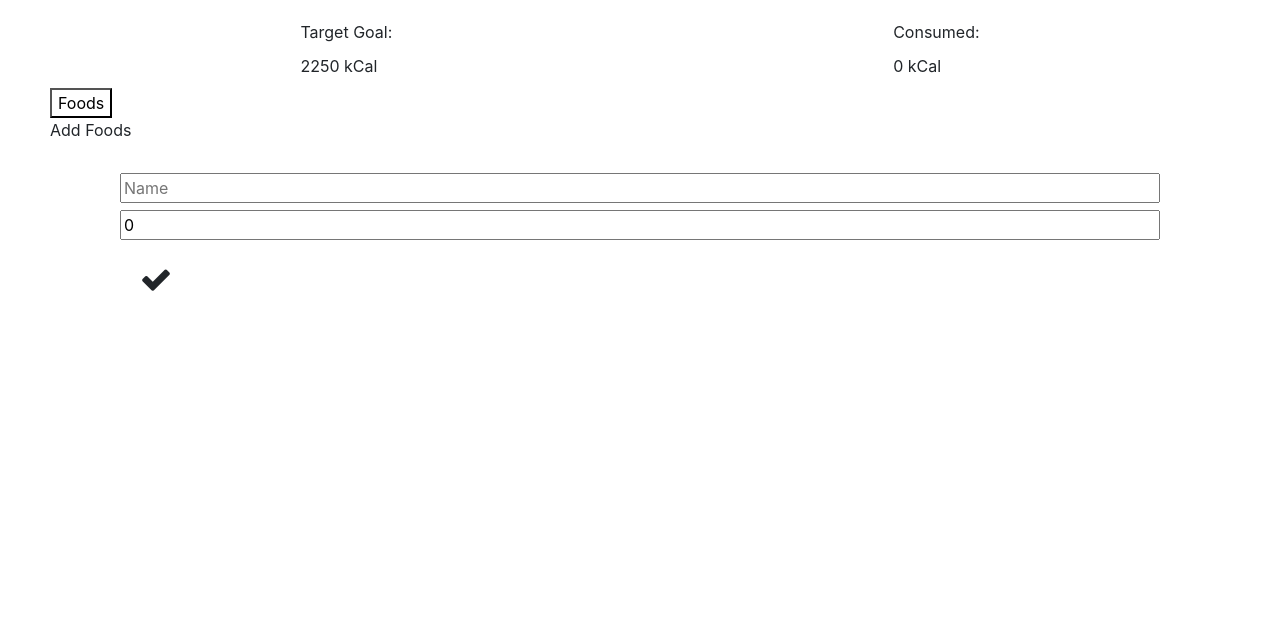
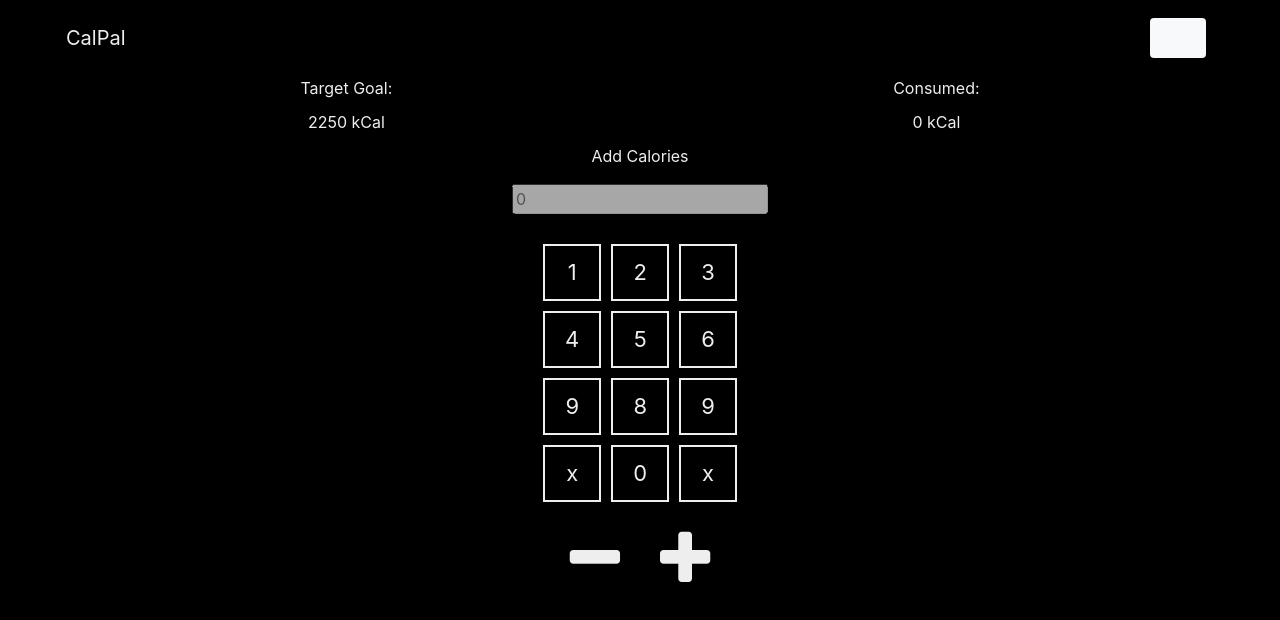
Before and after one commit to IronCoderXYZ/CalPal, a React (Create React App) app: page / in a window 1280 px wide. Shown: the top 620 px of the page. Built offline with nearby package versions, Linux system fonts and the light colour scheme.

Commit message:
Adding routing

```diff
--- a/src/App.js
+++ b/src/App.js
@@ -1,5 +1,6 @@
 // NPM Imports
 import React, { Component } from 'react';
+import { Link } from 'react-router-dom';
 // Local Imports
 import './App.css';
 import Add from './components/Add';
@@ -11,7 +12,6 @@ import UpdateGoals from './components/UpdateGoals';
 Index
 0 = Keyboard
 1 = Update Goals
-2 = Foods
 */
 
 class App extends Component {
@@ -22,12 +22,11 @@ class App extends Component {
       goal: 2250,
       newGoal: 0,
       consumed: 0,
-      viewIndex: 2
+      viewIndex: 0
     };
     this.addCalories = this.addCalories.bind(this);
     this.onClickGoal = this.onClickGoal.bind(this);
     this.onGoalsSave = this.onGoalsSave.bind(this);
-    this.onClickFoods = this.onClickFoods.bind(this);
     this.onInputChange = this.onInputChange.bind(this);
     this.onGoalsUpdate = this.onGoalsUpdate.bind(this);
     this.subtractCalories = this.subtractCalories.bind(this);
@@ -43,12 +42,6 @@ class App extends Component {
     if (lastSessionConsumed) {
       this.setState({ consumed: Number(lastSessionConsumed) });
     }
-  }
-
-  onClickFoods() {
-    this.setState(({ viewIndex }) => {
-      return { viewIndex: viewIndex === 2 ? 0 : 2 };
-    });
   }
 
   onGoalsSave() {
@@ -115,12 +108,6 @@ class App extends Component {
             onInputChange={this.onGoalsUpdate}
           />
         );
-      case 2:
-        return (
-          <div>
-            <Foods />
-          </div>
-        );
     }
   }
 
--- /dev/null
+++ b/src/components/Menu.js
@@ -0,0 +1,49 @@
+// NPM Imports
+import { Link } from 'react-router-dom';
+import React, { Component } from 'react';
+import {
+  Collapse,
+  Navbar,
+  NavbarToggler,
+  NavbarBrand,
+  Nav,
+  NavItem,
+  NavLink
+} from 'reactstrap';
+// Local Imports
+
+export default class Menu extends Component {
+  constructor(props) {
+    super(props);
+    this.state = { collapsed: true };
+    this.toggleNavbar = this.toggleNavbar.bind(this);
+  }
+
+  toggleNavbar() {
+    this.setState({ collapsed: !this.state.collapsed });
+  }
+
+  render() {
+    return (
+      <div>
+        <Navbar color="faded">
+          <NavbarBrand className="mr-auto">CalPal</NavbarBrand>
+          <NavbarToggler
+            onClick={this.toggleNavbar}
+            className="mr-2 bg-light"
+          />
+          <Collapse isOpen={!this.state.collapsed} navbar>
+            <Nav navbar>
+              <NavItem>
+                <Link to="/">Home</Link>
+              </NavItem>
+              <NavItem>
+                <Link to="/foods">Foods</Link>
+              </NavItem>
+            </Nav>
+          </Collapse>
+        </Navbar>
+      </div>
+    );
+  }
+}
--- a/src/components/Overview.js
+++ b/src/components/Overview.js
@@ -1,24 +1,14 @@
 import React from 'react';
 
 export default ({ viewIndex, consumed, goal, onClickGoal, onClickFoods }) => (
-  <div>
   <div className="overview">
     <div onClick={onClickGoal}>
       <p className="overview-subtitle">Target Goal:</p>
       <p className="overview-subtitle">{`${goal} kCal`}</p>
     </div>
-
     <div>
       <p className="overview-subtitle">Consumed:</p>
       <p className="overview-subtitle">{`${consumed} kCal`}</p>
     </div>
   </div>
-    <div>
-      {viewIndex !== 1 && (
-        <button style={{ backgroundColor: 'white ' }} onClick={onClickFoods}>
-          Foods
-        </button>
-      )}
-    </div>
-  </div>
 );
--- a/src/index.js
+++ b/src/index.js
@@ -1,13 +1,21 @@
-import React from 'react';
+// NPM Imports
+import React, { Fragment } from 'react';
 import ReactDOM from 'react-dom';
+import 'bootstrap/dist/css/bootstrap.min.css';
+import { BrowserRouter as Router, Route } from 'react-router-dom';
+// Local Imports
 import App from './App';
-import 'bootstrap/dist/css/bootstrap.min.css';
+import Menu from './components/Menu';
+import Foods from './components/Foods';
 import registerServiceWorker from './registerServiceWorker';
-import { BrowserRouter as Router } from 'react-router-dom';
 
 ReactDOM.render(
   <Router>
-    <App />
+    <Fragment>
+      <Menu />
+      <Route exact path="/" component={App} />
+      <Route path="/foods" component={Foods} />
+    </Fragment>
   </Router>,
   document.getElementById('root')
 );
```
Lines whose indentation alone changed are shown as unchanged.
